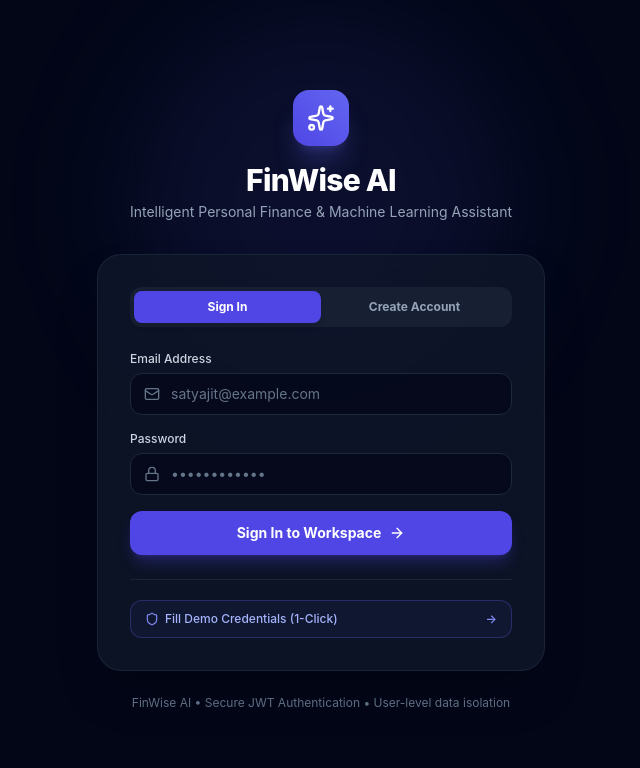
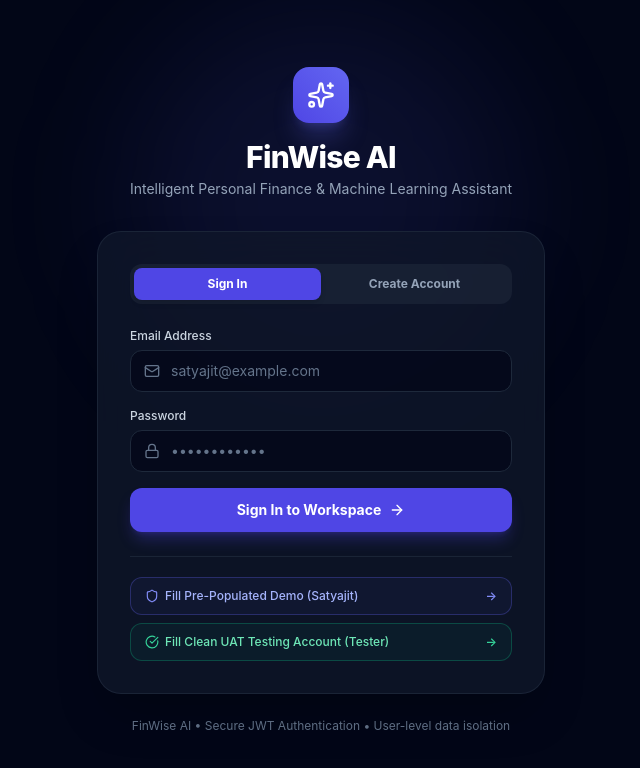
Before and after one commit to satyajitdas-ctrl/smartfinance, a React (Vite) app in the folder frontend/: page /login in a window 1280 px wide. Shown: the top 768 px of the page, without its empty margins (319-959 px from the left). Built offline with nearby package versions, Linux system fonts and the light colour scheme; no server answers.

Commit message:
docs(uat): add formal SDLC User Acceptance Testing suite and dual-account login helper

```diff
--- a/frontend/src/pages/LoginPage.tsx
+++ b/frontend/src/pages/LoginPage.tsx
@@ -37,9 +37,18 @@ export const LoginPage: React.FC = () => {
   };
 
   const fillDemoAccount = () => {
+    setIsRegister(false);
     setEmail('satyajit@example.com');
     setPassword('SecurePassword123!');
     setName('Satyajit Das');
+    setError(null);
+  };
+
+  const fillUatAccount = () => {
+    setIsRegister(false);
+    setEmail('uat.tester@finwise.ai');
+    setPassword('UatTesting2026!');
+    setName('UAT SDLC Tester');
     setError(null);
   };
 
@@ -165,8 +174,8 @@ export const LoginPage: React.FC = () => {
             </button>
           </form>
 
-          {/* Quick Demo Helper */}
-          <div className="mt-6 border-t border-slate-800/80 pt-5">
+          {/* Quick Demo & UAT Helpers */}
+          <div className="mt-6 border-t border-slate-800/80 pt-5 space-y-2">
             <button
               type="button"
               onClick={fillDemoAccount}
@@ -174,9 +183,21 @@ export const LoginPage: React.FC = () => {
             >
               <span className="flex items-center gap-1.5">
                 <Shield className="h-3.5 w-3.5 text-brand-400" />
-                <span>Fill Demo Credentials (1-Click)</span>
+                <span>Fill Pre-Populated Demo (Satyajit)</span>
               </span>
               <span className="font-semibold text-brand-400">&rarr;</span>
+            </button>
+
+            <button
+              type="button"
+              onClick={fillUatAccount}
+              className="flex w-full items-center justify-between rounded-xl border border-emerald-500/30 bg-emerald-500/5 px-3.5 py-2.5 text-xs font-medium text-emerald-300 hover:bg-emerald-500/10 transition-colors"
+            >
+              <span className="flex items-center gap-1.5">
+                <CheckCircle className="h-3.5 w-3.5 text-emerald-400" />
+                <span>Fill Clean UAT Testing Account (Tester)</span>
+              </span>
+              <span className="font-semibold text-emerald-400">&rarr;</span>
             </button>
           </div>
         </div>
```
Also changed, not shown: 2 other files (tests, documents, lock files or other folders).
